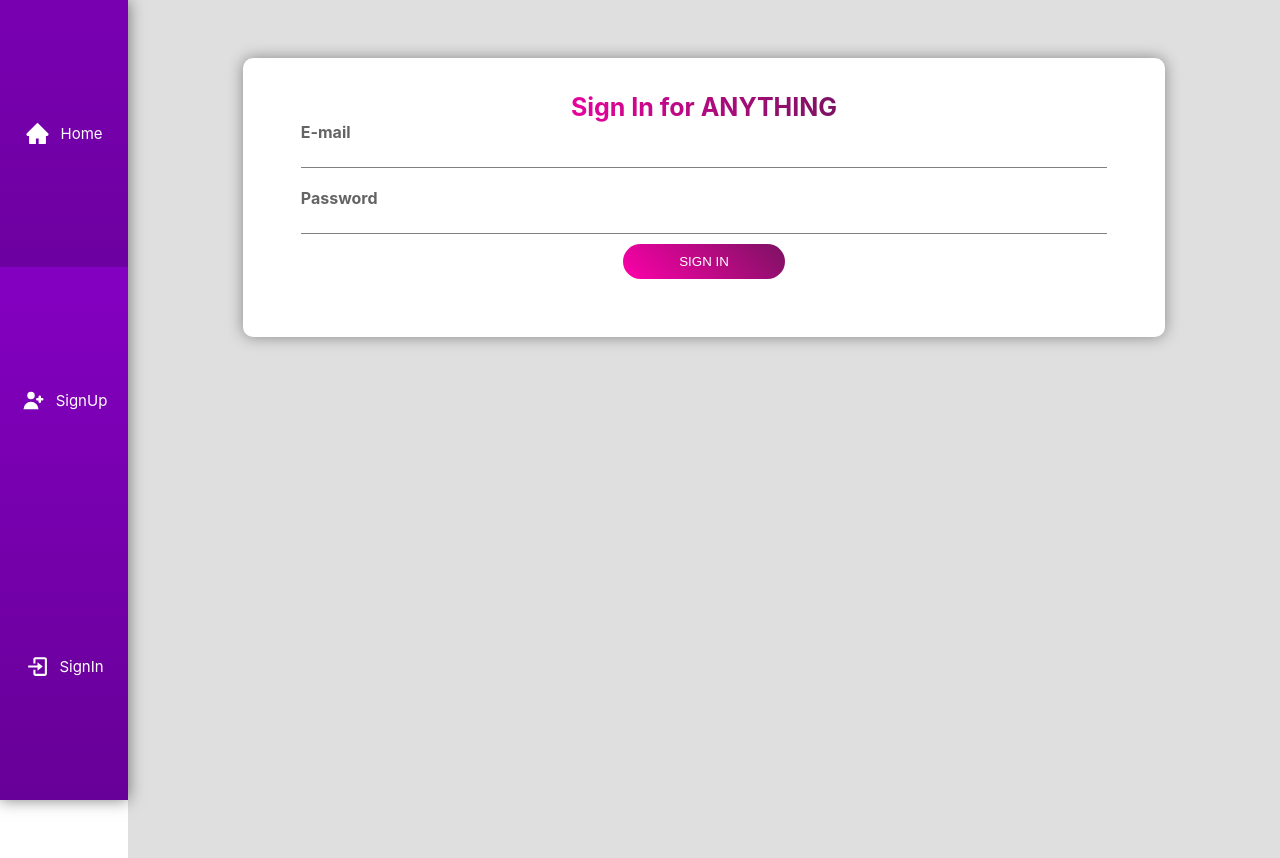
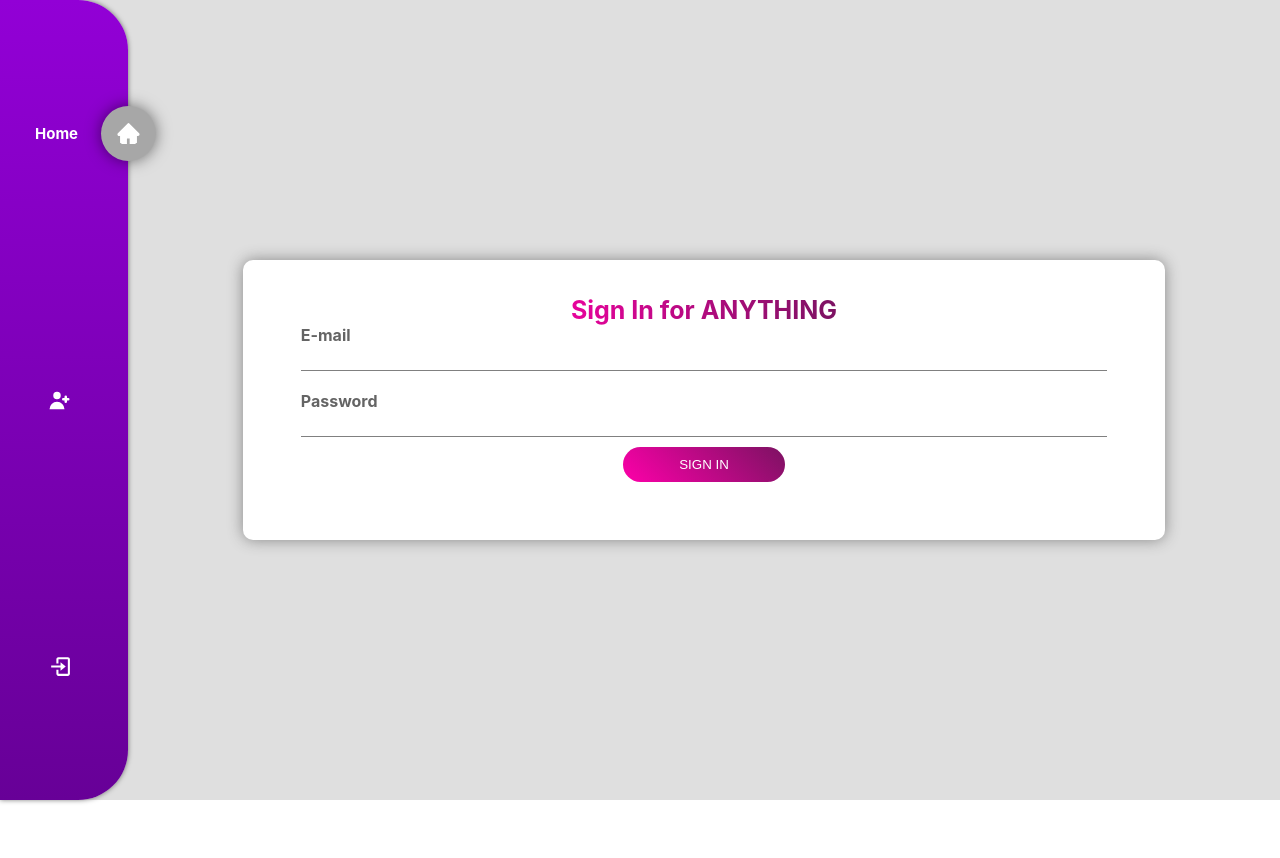
Before and after one commit to Majeed99/FINAL_PROJECT, a React (Create React App) app in the folder frontend/: page /SignIn in a window 1280 px wide. After the commit the page ends 800 px from the top, so only its background shows below. Built offline with nearby package versions, Linux system fonts and the light colour scheme.

Commit message:
edit navBar style ✨

```diff
--- a/frontend/public/index.html
+++ b/frontend/public/index.html
@@ -24,7 +24,7 @@
       work correctly both with client-side routing and a non-root public URL.
       Learn how to configure a non-root public URL by running `npm run build`.
     -->
-    <title>React App</title>
+    <title>Final Project</title>
   </head>
   <body>
     <noscript>You need to enable JavaScript to run this app.</noscript>
--- a/frontend/src/App.css
+++ b/frontend/src/App.css
@@ -1,16 +1,18 @@
 .App {
   display: flex;
   flex-direction: column;
-  min-height: 100vh;
+  min-height: calc(100vh - 70px);
   width: 100%;
   position: absolute;
-  padding-bottom: 55px;
+  padding-bottom: 70px;
+  background-color: rgb(223, 223, 223);
 }
 @media screen and (min-width: 1050px) {
   .App {
     display: flex;
     flex-direction: row;
     padding: 0;
+    min-height: 100vh;
   }
   .navBar__cover {
     width: 10%;
--- a/frontend/src/components/NavBar.js
+++ b/frontend/src/components/NavBar.js
@@ -1,4 +1,4 @@
-import { Link } from "react-router-dom";
+import { Link, useNavigate } from "react-router-dom";
 import "../styles/NavBar-style.css";
 import userStatus from "../components/userStatus";
 import { useContext } from "react";
@@ -11,6 +11,7 @@ import { MdTimeline } from "react-icons/md";
 import { GrLogout } from "react-icons/gr";
 
 function NavBar() {
+  const navigate = useNavigate();
   const { auth, setAuth } = useContext(userStatus);
   const token = document.cookie.split("jwt=")[1];
   let userId = null;
@@ -20,59 +21,97 @@ function NavBar() {
     setAuth(true);
   } else setAuth(false);
 
-  // function getCookie(cname) {
-  //   var arrayb = document.cookie.split(";");
-  //   for (const item of arrayb) {
-  //     if (item.startsWith("jwt=")) {
-  //       return item.substr(4);
-  //     }
-  //   }
-  // }
-  // let token = getCookie("jwt");
-  // console.log(token);
-  // setAuth(token === undefined ? false : true);
+  //FUNCTION FOR ACTIVE LINK
+  function activeClass(clicked) {
+    let elements = document.getElementsByTagName("a");
+
+    for (const el of elements) {
+      el.classList.remove("active");
+    }
+
+    if (clicked.target.tagName === "svg") {
+      clicked.target.parentElement.className = "active";
+    } else if (clicked.target.tagName === "path") {
+      clicked.target.parentElement.parentElement.className = "active";
+    } else if (clicked.target.tagName === "P") {
+      clicked.target.parentElement.className = "active";
+    } else clicked.target.className = "active";
+  }
 
   return (
     <div className="navBar">
-      {/* PAGER FOR NOT REGISTER */}
+      {/* PAGES FOR NOT REGISTER */}
       {!auth ? (
-        <Link to="/">
+        <Link
+          to="/"
+          className="navBar__links active"
+          onClick={(e) => {
+            e.preventDefault();
+            activeClass(e);
+            navigate("/");
+          }}
+        >
           <AiFillHome className="Link__Icons" />
-          Home
+          <p className="navBar__text">Home</p>
         </Link>
       ) : null}
 
       {!auth ? (
-        <Link to="/signup">
+        <Link
+          to="/signup"
+          className="navBar__links"
+          onClick={(e) => {
+            e.preventDefault();
+            activeClass(e);
+            navigate("/signup");
+          }}
+        >
           <HiUserAdd className="Link__Icons" />
-          SignUp
-        </Link>
-      ) : null}
-      {!auth ? (
-        <Link to="/signin">
-          <BiLogIn className="Link__Icons" />
-          SignIn
+          <p className="navBar__text">SignUp</p>
         </Link>
       ) : null}
 
-      {/* PAGER FOR NOT REGISTER */}
+      {!auth ? (
+        <Link
+          to="/signin"
+          className="navBar__links"
+          onClick={(e) => {
+            e.preventDefault();
+            activeClass(e);
+            navigate("/signin");
+          }}
+        >
+          <BiLogIn className="Link__Icons" />
+          <p className="navBar__text">SignIn</p>
+        </Link>
+      ) : null}
+
+      {/* PAGES FOR REGISTER */}
       {auth ? (
-        <Link to="/timeline">
+        <Link
+          to="/timeline"
+          className="navBar__links"
+          onClick={(e) => {
+            e.preventDefault();
+            activeClass(e);
+          }}
+        >
           <MdTimeline className="Link__Icons" />
-          TimeLine
+          <p className="navBar__text active"> TimeLine</p>
         </Link>
       ) : null}
 
       {auth ? (
         <Link
           to="/"
+          className="navBar__links"
           onClick={async () => {
             await axios.get("/api/users/signOut");
             setAuth(false);
           }}
         >
           <GrLogout className="Link__Icons" fill="white" />
-          Sign Out
+          <p className="navBar__text"> Sign Out</p>
         </Link>
       ) : null}
     </div>
--- a/frontend/src/styles/NavBar-style.css
+++ b/frontend/src/styles/NavBar-style.css
@@ -5,15 +5,15 @@
   position: fixed;
   bottom: 0;
   width: 100%;
-  height: 55px;
-  box-shadow: 0 0 15px rgba(0, 0, 0, 0.5);
+  height: 70px;
+  box-shadow: 0 0 5px rgba(0, 0, 0, 0.5);
   overflow-x: auto;
-
   background-image: linear-gradient(
     to bottom,
     rgb(146, 0, 214),
     rgb(103, 0, 151)
   );
+  border-radius: 50px 50px 0 0;
 }
 .navBar a {
   display: flex;
@@ -25,15 +25,40 @@
   height: -webkit-fill-available;
   text-decoration: none;
   font-size: 15px;
-}
-.navBar a:hover {
-  background-color: rgba(0, 0, 0, 0.171);
+  transition: 2s;
 }
 .Link__Icons {
-  font-size: 25px;
+  font-size: 30px;
 }
 .Link__Icons path {
   stroke: white !important;
+}
+.navBar .active {
+  /* background-color: rgba(192, 0, 0, 0.808); */
+}
+.navBar .active .Link__Icons {
+  transition: 0.5s;
+  padding: 15px;
+  position: fixed;
+  top: calc(100vh - 100px);
+  z-index: 1;
+  border-radius: 50px;
+  background-color: rgb(167, 167, 167);
+  box-shadow: 0 0 15px rgba(0, 0, 0, 0.5);
+}
+.navBar .navBar__text {
+  visibility: hidden;
+  height: 0px;
+  opacity: 0;
+  margin: 0px;
+  font-weight: bold;
+}
+.navBar .active .navBar__text {
+  height: max-content;
+  visibility: visible;
+  transition: 2s;
+  opacity: 1;
+  padding-top: 25px;
 }
 
 @media screen and (min-width: 1050px) {
@@ -46,20 +71,47 @@
     left: 0;
     width: 10%;
     height: 100vh;
-    box-shadow: 0 0 15px rgba(0, 0, 0, 0.5);
+    box-shadow: 0 0 5px rgba(0, 0, 0, 0.5);
     overflow-x: auto;
     background-image: linear-gradient(
       to bottom,
       rgb(146, 0, 214),
       rgb(103, 0, 151)
     );
+    border-radius: 0 50px 50px 0;
   }
   .navBar a {
-    flex-direction: row;
+    /* flex-direction: row; */
     font-size: 15px;
   }
   .Link__Icons {
     font-size: 25px;
     padding-right: 10px;
   }
+  .navBar .active .Link__Icons {
+    transition: 0.5s;
+    padding: 15px;
+    position: fixed;
+    top: auto !important;
+    left: calc(10% - 27px);
+    z-index: 1;
+    border-radius: 50px;
+    background-color: rgb(167, 167, 167);
+    box-shadow: 0 0 15px rgba(0, 0, 0, 0.5);
+  }
+  .navBar .navBar__text {
+    visibility: hidden;
+    height: 0px;
+    opacity: 0;
+    margin: 0px;
+    font-weight: bold;
+    padding-right: 15px;
+  }
+  .navBar .active .navBar__text {
+    height: max-content;
+    visibility: visible;
+    transition: 2s;
+    opacity: 1;
+    padding-top: 0px;
+  }
 }
--- a/frontend/src/styles/SignUp-style.css
+++ b/frontend/src/styles/SignUp-style.css
@@ -1,7 +1,10 @@
 .page__signup {
-  min-height: 100vh;
+  min-height: calc(100vh - 70px);
+  display: flex;
+  flex-direction: column;
+  justify-content: center;
   background-color: rgb(223, 223, 223);
-  padding-top: 5%;
+  width: 100%;
 }
 .form__signup {
   margin: 0 10%;
@@ -84,3 +87,8 @@
     width: 40%;
   }
 }
+@media screen and (min-width: 1050px) {
+  .page__signup {
+    min-height: 100vh;
+  }
+}
```
